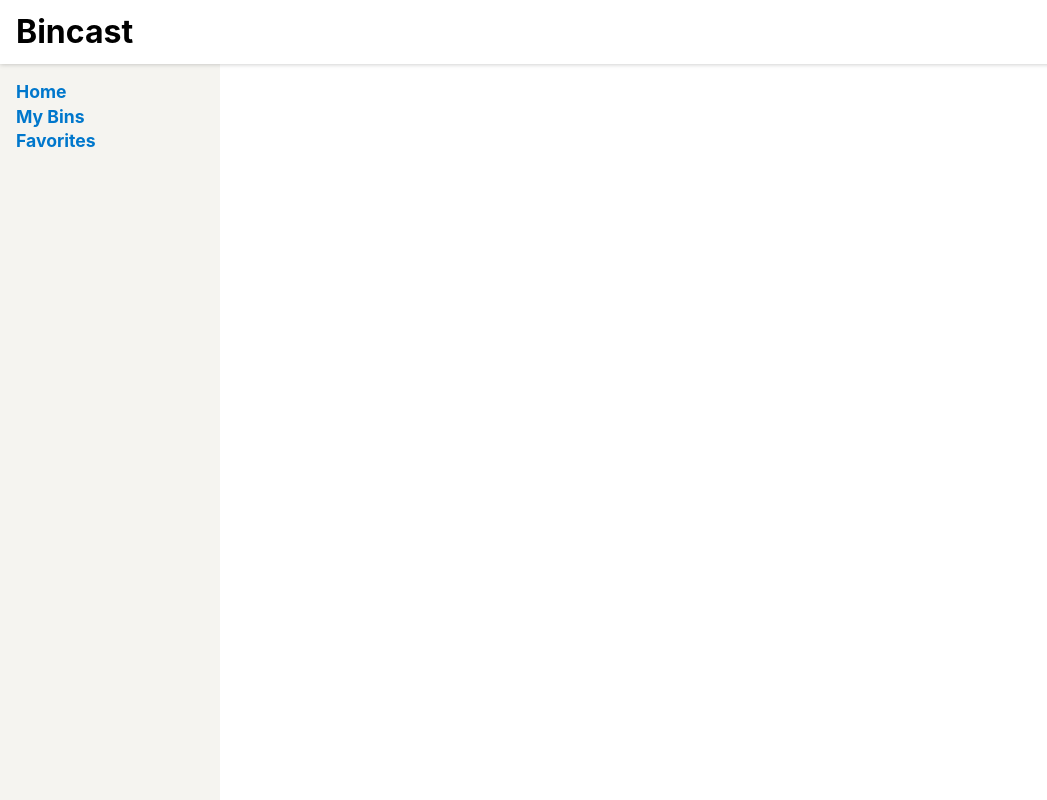
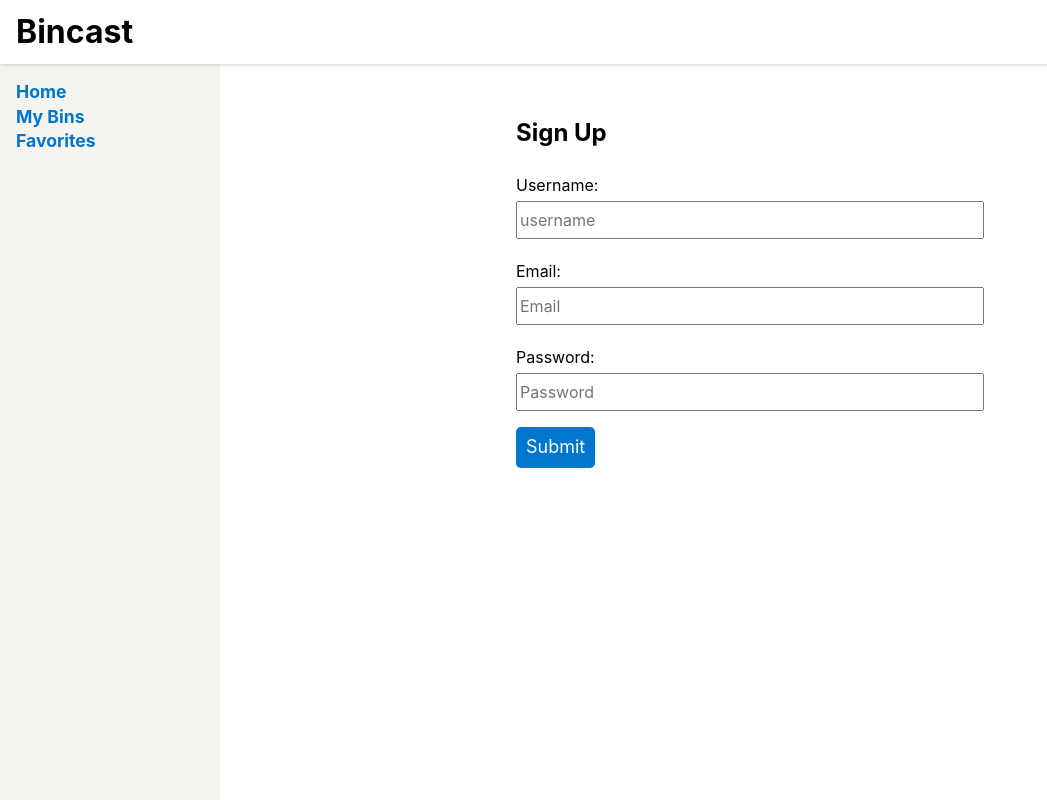
Before and after one commit to Andrus123/BincastWeb, a React (Create React App) app: page /signup in a window 1280 px wide. Shown: the whole page, without its empty margins (0-1047 px from the left). Built offline with nearby package versions, Linux system fonts and the light colour scheme.

Commit message:
Sign Up Form

```diff
--- a/src/components/Note.js
+++ b/src/components/Note.js
@@ -40,13 +40,13 @@ const Note = ({ note }) => {
       </MetaInfo>
       <MetaInfo>
         <em>by</em> {note.author.username} <br />
-        {format(parseISO(note.createdAt),'dd.MM.yyyy')}
+        {format(parseISO(note.createdAt),'MMMM do yyyy')}
       </MetaInfo>
       <UserActions>
         <em>Favorites:</em> {note.favoriteCount}
         </UserActions>
       </MetaData>
-      <ReactMarkdown source={note.content} />
+      <ReactMarkdown children={note.content} />
     </StyledNote>
   );
 };
--- a/src/pages/index.js
+++ b/src/pages/index.js
@@ -3,6 +3,8 @@ import { BrowserRouter as Router, Route } from "react-router-dom";
 // import shared layout component
 import Layout from "../components/Layout";
 
+//import the signup route
+import SignUp from './signup';
 // import routes
 import Home from "./home";
 import MyBins from "./mybins";
@@ -13,6 +15,7 @@ const Pages = () => {
   return (
     <Router>
       <Layout>
+        <Route path="/signup" component={SignUp} />
         <Route exact path="/" component={Home} />
         <Route path="/mybins" component={MyBins} />
         <Route path="/favorites" component={Favorites} />
--- /dev/null
+++ b/src/pages/signup.js
@@ -0,0 +1,66 @@
+import React, { useEffect } from "react";
+import styled from "styled-components";
+
+import Button from "../components/Button";
+
+const Wrapper = styled.div`
+    border: 1px solid f5f4f0;
+    max-width: 500px;
+    padding: 1em;
+    margin: 0 auto;
+`;
+
+const Form = styled.form`
+    label,
+    input {
+        display: block;
+        line-height: 2em;
+    }
+    input {
+        width: 100%;
+        margin-bottom: 1em;
+    }
+`;
+
+// include the props passed to the component for later use
+const SignUp = (props) => {
+  useEffect(() => {
+    //update the document title
+    document.title = "Sign Up - Bincast";
+  });
+
+  return (
+    <Wrapper>
+    <h2>Sign Up</h2>
+      <Form>
+          <label htmlFor="username">Username:</label>
+          <input
+            required
+            type="text"
+            id="username"
+            name="username"
+            placeholder="username"
+          />
+          <label htmlFor="email">Email:</label>
+          <input
+          required
+          type="email"
+          id="email"
+          name="email"
+          placeholder="Email"
+          />
+          <label htmlFor="password">Password:</label>
+          <input
+            required
+            type="password"
+            id="password"
+            name="password"
+            placeholder="Password"
+          />
+          <Button type="submit">Submit</Button>
+      </Form>
+    </Wrapper>
+  );
+};
+
+export default SignUp;
```
